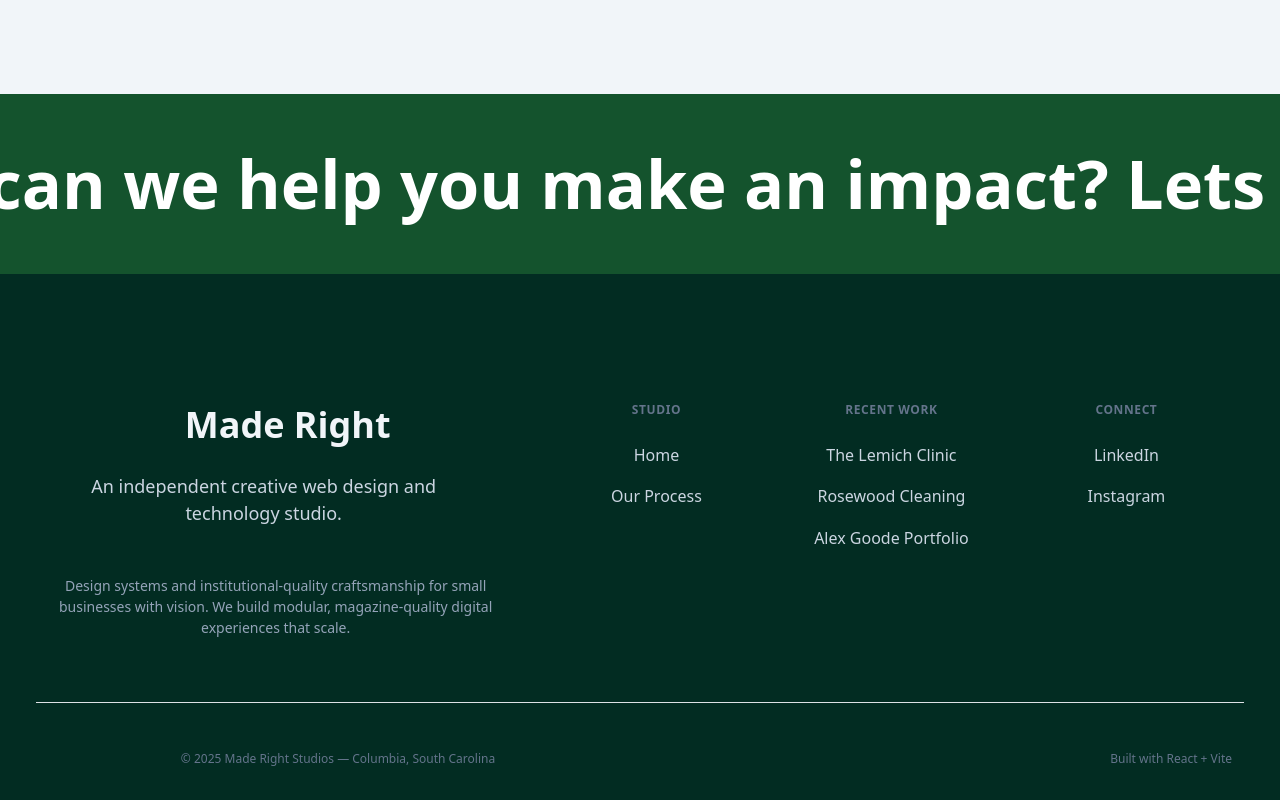
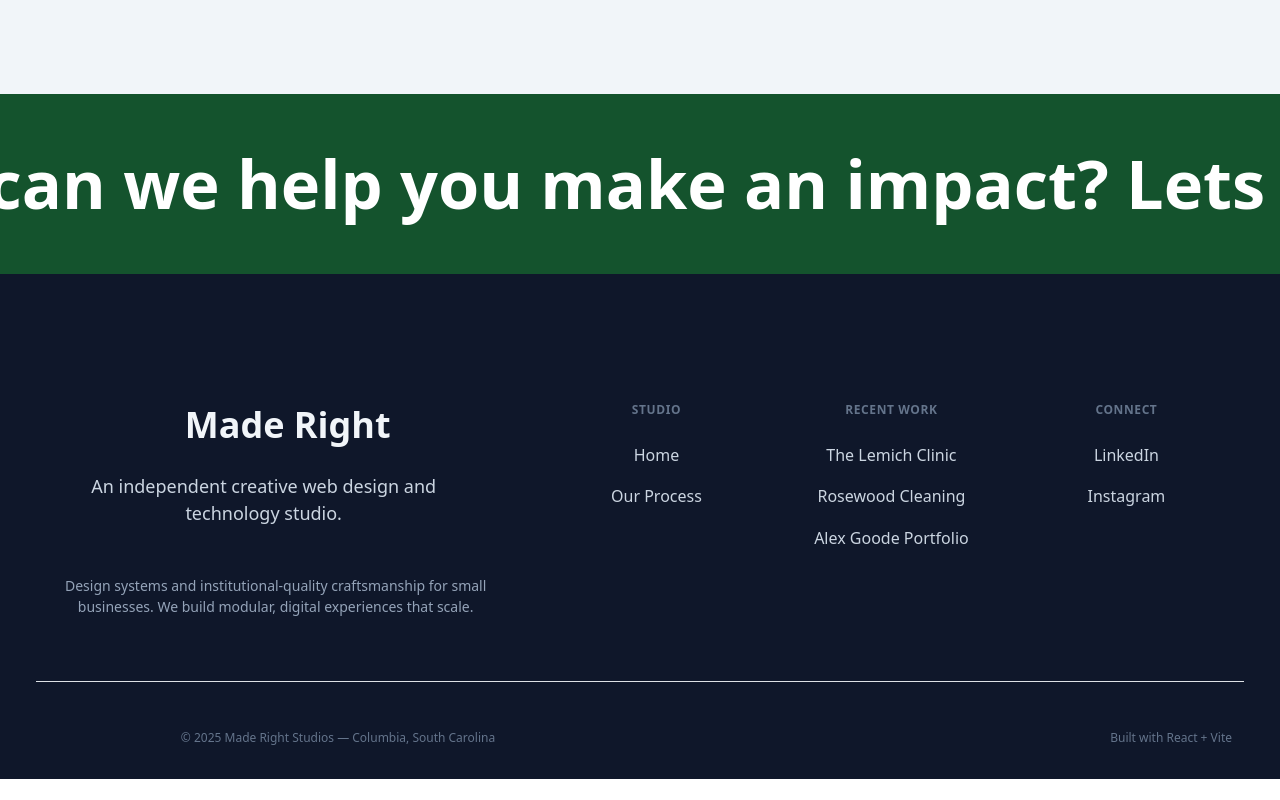
Before and after one commit to alexgoodestudio/maderight.studio, a React (Create React App) app: page / in a window 1280 px wide. Shown: the part 5801-6601 px from the top of the page. After the commit the page ends 6580 px from the top, so only its background shows below. Built offline with nearby package versions, Linux system fonts and the light colour scheme.

Commit message:
updated footer

```diff
--- a/src/Components/Footer.js
+++ b/src/Components/Footer.js
@@ -39,7 +39,7 @@
   }, { scope: footerRef });
 
   return (
-    <footer ref={footerRef} className="bg-emerald-950 text-slate-100 pt-32 pb-8 ">
+    <footer ref={footerRef} className="bg-slate-900 text-slate-100 pt-32 pb-8 ">
       <div className="container-fluid px-4 px-lg-5">
 
         {/* Primary Content Grid */}
@@ -54,7 +54,7 @@
               An independent creative web design and technology studio.
             </p>
             <p className="text-sm text-slate-400 pe-lg-4">
-              Design systems and institutional-quality craftsmanship for small businesses with vision. We build modular, magazine-quality digital experiences that scale.
+              Design systems and institutional-quality craftsmanship for small businesses. We build modular, digital experiences that scale.
             </p>
           </div>
 
```
